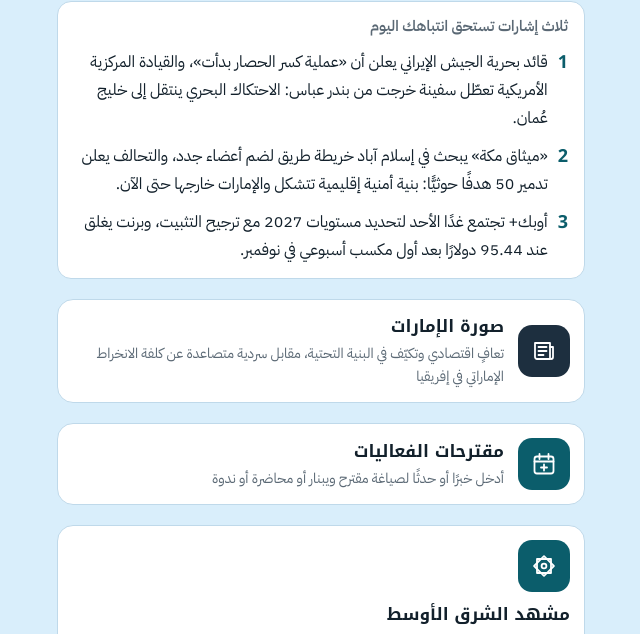
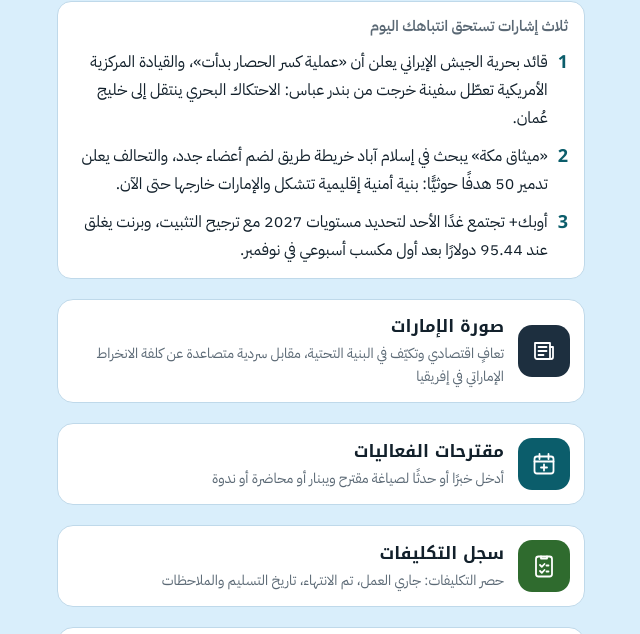
Before and after one commit to amkalhaddadi/scene, a plain HTML site: page index.html in a window 1280 px wide. Shown: the part 101-735 px from the top of the page, without its empty margins (319-959 px from the left). Drawn offline with Linux system fonts and the light colour scheme.

Commit message:
Add assignments register tile to the home screen
Co-Authored-By: Claude Opus 5.5 <noreply@anthropic.com>
Claude-Session: https://claude.ai/code/session_01NmTqo86V24LShg33d4AGQW

```diff
--- a/index.html
+++ b/index.html
@@ -21,7 +21,7 @@
   --bg:#D9EEFB; --surface:#FFFFFF; --ink:#12202B; --muted:#5B6975; --line:#BFD9EA;
   --accent:#0B5D6B; --accent-ink:#FFFFFF;
   --risk:#B3372B; --risk-bg:#FBE9E6; --opp:#1E7A4C; --opp-bg:#E3F3EA; --watch:#96690A; --watch-bg:#FAF0D7;
-  --c-me:#0B5D6B; --c-af:#A6541B; --c-as:#8A2F4E; --c-ec:#2F6B2E; --c-us:#27458F; --c-eu:#5A3F8E; --c-te:#3A4A57; --c-uae:#1D2F3F; --c-ir:#857410;
+  --c-me:#0B5D6B; --c-af:#A6541B; --c-as:#8A2F4E; --c-ec:#2F6B2E; --c-us:#27458F; --c-eu:#5A3F8E; --c-te:#3A4A57; --c-uae:#1D2F3F; --c-ir:#857410; --c-tasks:#2F6B2E;
   --display:"Noto Kufi Arabic","IBM Plex Sans Arabic",Tahoma,sans-serif;
   --body:"IBM Plex Sans Arabic",Tahoma,"Segoe UI",sans-serif;
 }
@@ -97,7 +97,7 @@ h1,h2,h3{font-family:var(--display);margin:0;text-wrap:balance;line-height:1.45}
 
 <script>
 (function(){
-  var COLORS={"middle-east":"--c-me","africa":"--c-af","asia":"--c-as","economy":"--c-ec","america":"--c-us","europe":"--c-eu","technology":"--c-te","uae-image":"--c-uae","iran":"--c-ir","events":"--accent"};
+  var COLORS={"middle-east":"--c-me","africa":"--c-af","asia":"--c-as","economy":"--c-ec","america":"--c-us","europe":"--c-eu","technology":"--c-te","uae-image":"--c-uae","iran":"--c-ir","events":"--accent","tasks":"--c-tasks"};
   var S='fill="none" stroke="currentColor" stroke-width="1.8" stroke-linecap="round" stroke-linejoin="round"';
   var ICONS={
     "middle-east":'<svg viewBox="0 0 28 28" '+S+'><rect x="7" y="7" width="14" height="14"/><rect x="7" y="7" width="14" height="14" transform="rotate(45 14 14)"/><circle cx="14" cy="14" r="2.4"/></svg>',
@@ -111,6 +111,7 @@ h1,h2,h3{font-family:var(--display);margin:0;text-wrap:balance;line-height:1.45}
   ICONS["uae-image"]='<svg viewBox="0 0 28 28" '+S+'><path d="M5 6h15v16H7a2 2 0 0 1-2-2z"/><path d="M20 10h3v10a2 2 0 0 1-2 2"/><path d="M8.500 10h8M8.500 14h8M8.500 18h5"/></svg>';
   ICONS["iran"]='<svg viewBox="0 0 28 28" '+S+'><path d="M5 24V13c0-5 4-7 9-10 5 3 9 5 9 10v11"/><path d="M10 24v-8c0-2 2-3 4-4.500 2 1.500 4 2.500 4 4.500v8"/><path d="M3 24h22"/></svg>';
   ICONS["events"]='<svg viewBox="0 0 28 28" '+S+'><rect x="4.500" y="6.500" width="19" height="17" rx="2.500"/><path d="M4.500 11.500h19M9.500 4v5M18.500 4v5M14 14.500v6M11 17.500h6"/></svg>';
+  ICONS["tasks"]='<svg viewBox="0 0 28 28" '+S+'><rect x="6" y="4.500" width="16" height="20" rx="2.500"/><path d="M11 4.500v2h6v-2"/><path d="M10 13l1.800 1.800L14.500 12M10 19l1.800 1.800L14.500 18M16.500 13.500h2M16.500 19.500h2"/></svg>';
   var MONTHS=["يناير","فبراير","مارس","أبريل","مايو","يونيو","يوليو","أغسطس","سبتمبر","أكتوبر","نوفمبر","ديسمبر"];
   function fdate(s){var m=/^(\d{4})-(\d{2})-(\d{2})$/.exec(s||"");return m?(parseInt(m[3],10)+" "+MONTHS[parseInt(m[2],10)-1]+" "+m[1]):""}
   function src(d){var t=fdate(d.date);return '<div class="src"><span>المصدر: <bdi><a href="'+esc(d.url)+'" target="_blank" rel="noopener">'+esc(d.source)+'</a></bdi></span>'+(t?'<bdi>'+t+'</bdi>':'')+'</div>'}
@@ -128,6 +129,7 @@ h1,h2,h3{font-family:var(--display);margin:0;text-wrap:balance;line-height:1.45}
     h+='</ol></section>';
     if(data.uaeImage){var u=data.uaeImage;h+='<a class="tile wide" href="#uae-image">'+icon("uae-image")+'<div><h3>'+esc(u.name)+'</h3><p>'+esc(u.headline)+'</p></div></a>';}
     h+='<a class="tile wide" href="https://claude.ai/artifact/8oj4WWw1s1kPxwkZxVkWyy" target="_blank" rel="noopener">'+icon("events")+'<div><h3>مقترحات الفعاليات</h3><p>أدخل خبرًا أو حدثًا لصياغة مقترح ويبنار أو محاضرة أو ندوة</p></div></a>';
+    h+='<a class="tile wide" href="https://claude.ai/artifact/RfpcfVL4Gt4ZKTsGQ78eAZ" target="_blank" rel="noopener">'+icon("tasks")+'<div><h3>سجل التكليفات</h3><p>حصر التكليفات: جاري العمل، تم الانتهاء، تاريخ التسليم والملاحظات</p></div></a>';
     h+='<nav class="grid" aria-label="المشاهد">';
     data.scenes.forEach(function(s){
       h+='<a class="tile" href="#'+s.id+'"><div class="row">'+icon(s.id)+'</div><h3>'+esc(s.name)+'</h3><p>'+esc(s.headline)+'</p></a>';
```
